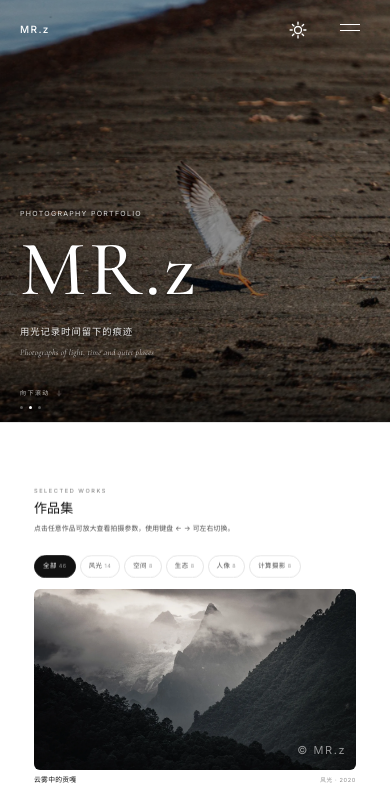
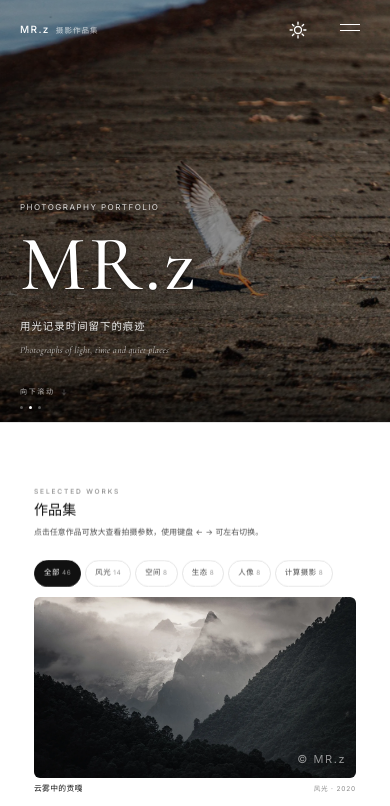
Before and after one commit to zgooo/photo-portfolio, a plain HTML site: page index.html in a window 390 px wide. Shown: the top 806 px of the page. Drawn offline with nearby package versions, Linux system fonts and the light colour scheme.

Commit message:
手机版体验优化：灯箱防盗补漏+滑动切换、桌面箭头修复、轮播到作品字体放大一号、导航副标恢复

```diff
--- a/index.html
+++ b/index.html
@@ -202,7 +202,7 @@
     </figure>
 
     <!-- 仅移动端显示的手势提示 -->
-    <p class="lightbox__hint" id="lbHint">双击放大 · 拖动查看 · 单击返回</p>
+    <p class="lightbox__hint" id="lbHint">双击放大 · 左右滑动切换 · 单击返回</p>
   </div>
 
   <!-- ══════════ 二维码浮层（微信 / 小红书 / 抖音） ══════════ -->
--- a/main.js
+++ b/main.js
@@ -666,7 +666,7 @@
       zoom.dragging = false;
       lb.classList.remove('is-panning');
       if (moved) {
-        // 未放大时的左右滑动 → 切换作品
+        // 未放大时的左右滑动 → 切换作品（触屏快速滑动被浏览器取消时也按位移兜底判断）
         if (!zoom.on && Math.abs(dx) > 60 && Math.abs(dx) > Math.abs(dy) * 1.5) step(dx > 0 ? -1 : 1);
         return;
       }
--- a/style.css
+++ b/style.css
@@ -595,6 +595,7 @@ svg { width: 100%; height: 100%; display: block; }
   position: absolute;
   top: 50%;
   transform: translateY(-50%);
+  z-index: 6;   /* 必须高于 .lightbox__figure（relative），否则箭头被图片舞台盖住、鼠标点不到 */
   width: 52px;
   height: 52px;
   padding: 15px;
@@ -617,7 +618,7 @@ svg { width: 100%; height: 100%; display: block; }
   padding: 0 clamp(12px, 6vw, 96px) clamp(20px, 5vh, 48px);
   min-height: 0;
   overflow: hidden;              /* 放大后的图片被限制在舞台内 */
-  touch-action: manipulation;    /* 禁止浏览器双击缩放，让给脚本 */
+  touch-action: none;            /* 横向滑动手势完全交给脚本做「上一张/下一张」，浏览器不得抢走 */
 }
 .lightbox__img {
   max-width: 100%;
@@ -641,7 +642,9 @@ svg { width: 100%; height: 100%; display: block; }
 }
 
 /* ---------- 8.1 放大到 100% 与拖动查看 ---------- */
-.lightbox__img { -webkit-user-drag: none; user-select: none; -webkit-user-select: none; -webkit-touch-callout: none; }
+/* pointer-events:none：长按 / 右键命中的是舞台而不是 <img>，手机上无法呼出「存储图像」（防盗）；
+   所有交互事件都绑在 #lbStage 上，图片不接收指针事件不影响放大拖动 */
+.lightbox__img { -webkit-user-drag: none; user-select: none; -webkit-user-select: none; -webkit-touch-callout: none; pointer-events: none; }
 
 .lightbox.is-zoomed .lightbox__figure { touch-action: none; }   /* 拖动由脚本接管 */
 .lightbox.is-zoomed .lightbox__img {
@@ -1191,16 +1194,16 @@ body {
   .gallery__cap { padding-top: 8px; }
   .gallery__title { font-size: 14px; }
 
-  /* 作品集板块：文字再收一档（在原先 50% 基础上继续缩小） */
-  #works .eyebrow { font-size: 5.6px; margin-bottom: 5px; }
-  #works .section__title { font-size: 13px; margin-bottom: 7px; }
-  #works .section__desc { font-size: 6.8px; }
+  /* 作品集板块：手机版字体统一放大一号 */
+  #works .eyebrow { font-size: 6.6px; margin-bottom: 5px; }
+  #works .section__title { font-size: 14px; margin-bottom: 7px; }
+  #works .section__desc { font-size: 7.8px; }
   #works .section__head { margin-bottom: 20px; }
 
-  /* 筛选按钮：同步再收一档 */
+  /* 筛选按钮：同步放大一号，触点也略微加高 */
   .filter { gap: 4px; margin-bottom: 11px; }
-  .filter button { padding: 5px 8px; font-size: 6.4px; min-height: 21px; }
-  .filter button span { font-size: 5.4px; margin-left: 2px; }
+  .filter button { padding: 6px 9px; font-size: 7.4px; min-height: 24px; }
+  .filter button span { font-size: 6.4px; margin-left: 2px; }
 
   /* 二维码卡片：手机端缩小，四个排一行 */
   .qrstrip { gap: 7px; }
@@ -1208,10 +1211,10 @@ body {
   .qrstrip__card figcaption { font-size: 8.2px; letter-spacing: 0.04em; margin-top: 4px; }
   .qrstrip__hint { font-size: 7.2px; letter-spacing: 0.02em; margin-top: 2px; }
 
-  /* 图注文字再收一档 */
+  /* 图注文字放大一号 */
   .gallery__cap { padding-top: 4px; }
-  .gallery__title { font-size: 6.8px; }
-  .gallery__cat { font-size: 5.6px; }
+  .gallery__title { font-size: 7.8px; }
+  .gallery__cat { font-size: 6.6px; }
 
   /* 导航 */
   .nav__cta { display: none; }
@@ -1247,21 +1250,22 @@ body {
   .nav.is-open .burger span:nth-child(1) { transform: translateY(3px) rotate(45deg); }
   .nav.is-open .burger span:nth-child(2) { transform: translateY(-3px) rotate(-45deg); }
 
+  .nav__brand { gap: 6px; }
   .nav__brand-zh { font-size: 10px; }  /* 按 MR Z 要求缩小 40% */
-  .nav__brand-en { display: none; }
+  .nav__brand-en { display: inline; font-size: 7.5px; letter-spacing: 0.14em; }  /* 「摄影作品集」跟随显示 */
 
   /* 首屏：轮播区整体收小；文字「元素间比例」照 MR Z 截图，整体尺寸缩至 70% */
   .hero { min-height: 50svh; }
   .hero__content { padding-bottom: 28px; }
   /* 各行右端与 MR.z 的"R"对齐成阶梯：PORTFOLIO/中文 ≈ R 圆弧右缘，英文斜体 ≈ R 脚 */
-  /* 字号再降一档（7.5 → 7px），字间距加大以补足一个字母的宽度，总长基本延续 */
-  .hero__eyebrow { margin-bottom: 13px; font-size: 7px; letter-spacing: 0.184em; }
+  /* 手机版字体统一放大一号（轮播→作品），可读性优先 */
+  .hero__eyebrow { margin-bottom: 13px; font-size: 8px; letter-spacing: 0.184em; }
   .hero__name { font-size: clamp(45px, 20vw, 82px); }
-  .hero__tagline { margin-top: 17px; font-size: 9.35px; letter-spacing: 0.1em; }
-  .hero__tagline-en { margin-top: 6px; font-size: 8.5px; }
+  .hero__tagline { margin-top: 17px; font-size: 10.4px; letter-spacing: 0.1em; }
+  .hero__tagline-en { margin-top: 6px; font-size: 9.5px; }
 
   /* 「向下滚动」+ 轮播圆点：整体缩小 50%；圆点为 3px 实心圆 */
-  .hero__scroll { font-size: 6px; gap: 5px; }
+  .hero__scroll { font-size: 7px; gap: 5px; }
   .hero__scroll svg { width: 8px; height: 8px; }
   .hero__dots { gap: 6px; }
   .hero__dots button {
```
